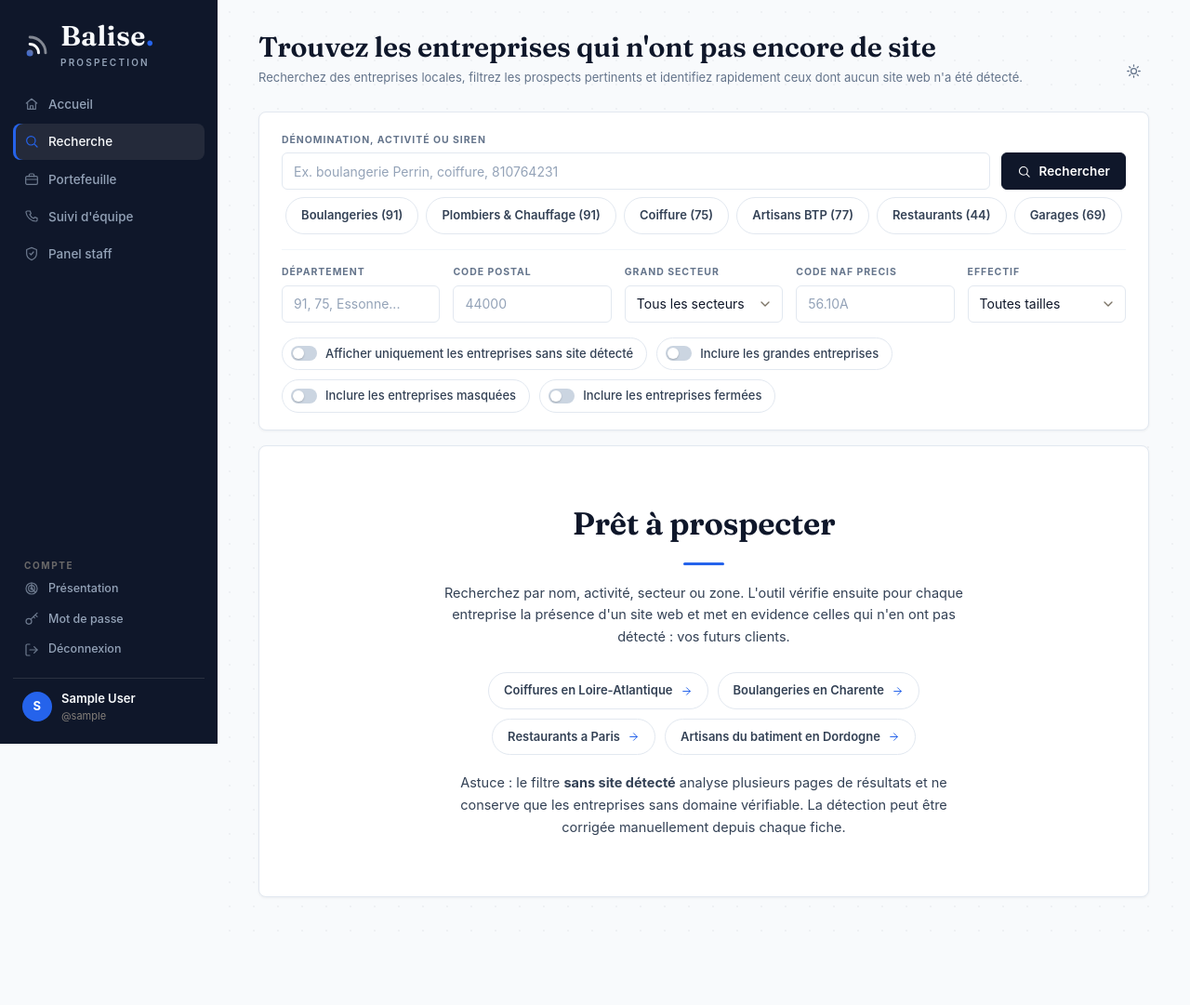
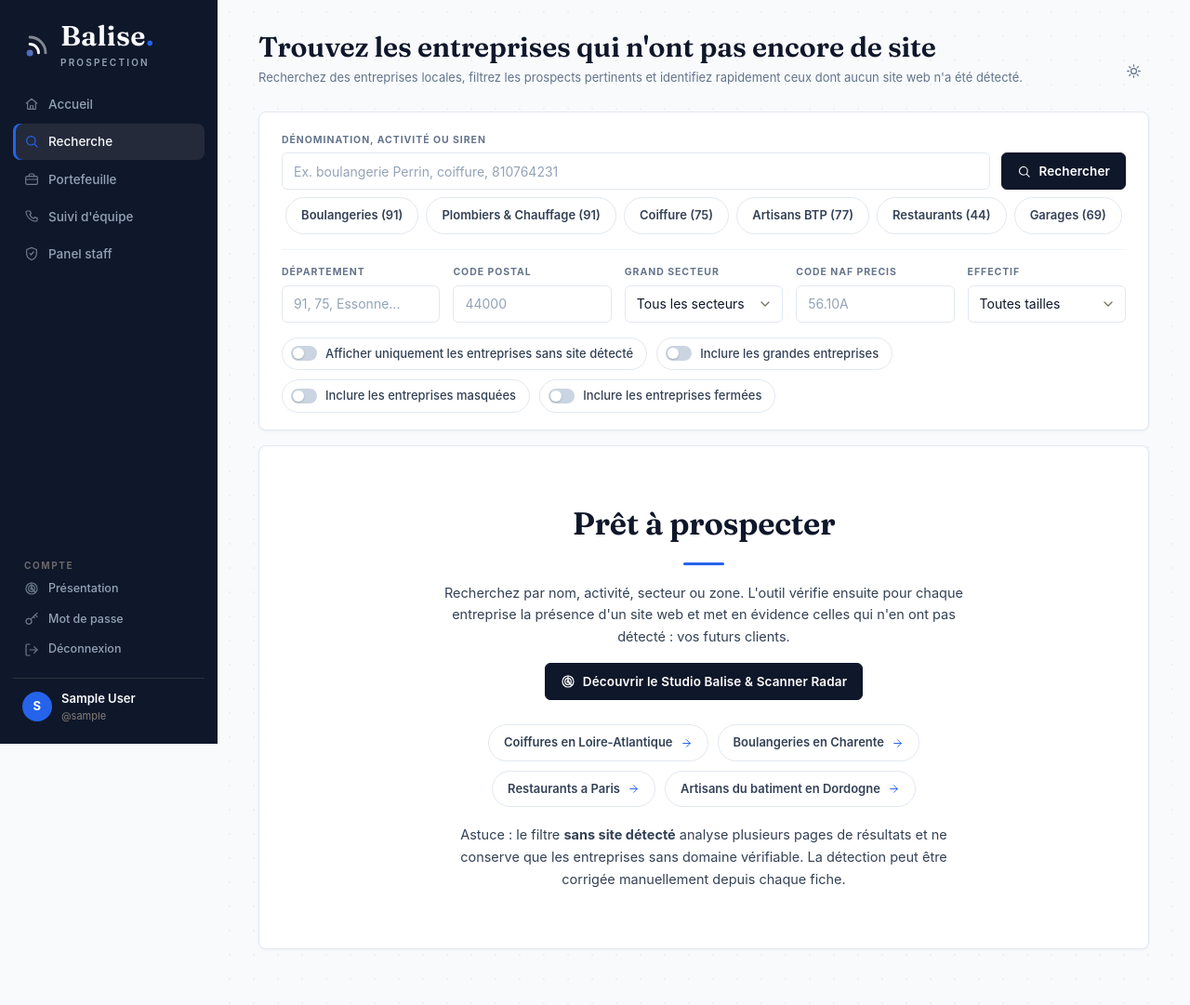
Before and after one commit to DimalaxYT/MBDV, a Flask app: page / in a window 1280 px wide. Shown: the whole page at 93% size. Before the commit the page ends 965 px from the top, so only its background shows below. Run offline with Flask 3, Linux system fonts and the light colour scheme; the visitor is signed in with stand-in values (Sample User, id 1); some libraries are stand-ins or nearby versions.

Commit message:
feat(search): add quick link to Balise Studio and Radar on empty search state
Co-authored-by: arena-agent <297053741+arena-agent@users.noreply.github.com>

```diff
--- a/app/templates/search.html
+++ b/app/templates/search.html
@@ -308,8 +308,13 @@
     <div class="start-inner">
       <h2>Prêt à prospecter</h2>
       <p>Recherchez par nom, activité, secteur ou zone. L'outil vérifie ensuite pour
-      chaque entreprise la présence d'un site web et met en evidence celles qui n'en
+      chaque entreprise la présence d'un site web et met en évidence celles qui n'en
       ont pas détecté : vos futurs clients.</p>
+      <div style="margin: 16px 0 22px;">
+        <a href="/presentation" class="btn btn-ink btn-tall">
+          {{ icon('radar', 16) }} Découvrir le Studio Balise &amp; Scanner Radar
+        </a>
+      </div>
       <div class="start-chips">
         <a class="chip" href="/?q=coiffure&departement=44&sans_site=1">Coiffures en Loire-Atlantique {{ icon('arrow-right', 13) }}</a>
         <a class="chip" href="/?q=boulangerie&departement=16&sans_site=1">Boulangeries en Charente {{ icon('arrow-right', 13) }}</a>
```
